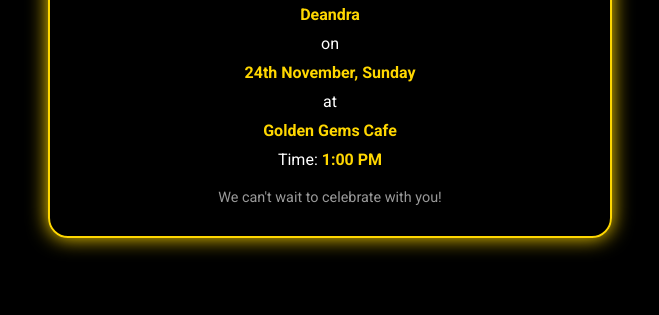
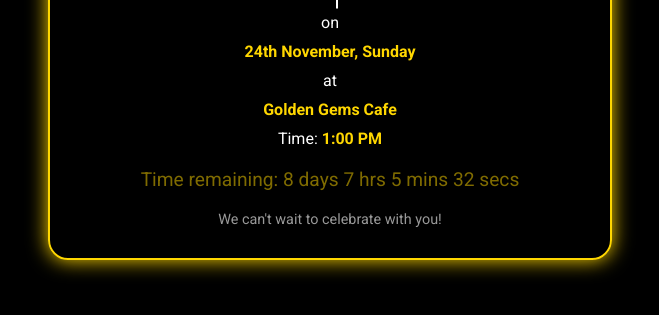
Before and after one commit to GemDev910/Undangan-17, a plain HTML site: page index.html in a window 1280 px wide. Shown: the part 391-706 px from the top of the page, without its empty margins (310-969 px from the left). Drawn offline with nearby package versions, Linux system fonts and the light colour scheme.

Commit message:
Update index.html

```diff
--- a/index.html
+++ b/index.html
@@ -157,7 +157,9 @@
         <p class="highlight">Golden Gems Cafe</p>
         <p>Time: <span class="highlight">1:00 PM</span></p>
 
-
+        <div class="countdown">
+            Time remaining: <span id="time"></span>
+        </div>
 
         <div class="footer">We can't wait to celebrate with you!</div>
     </div>
```
